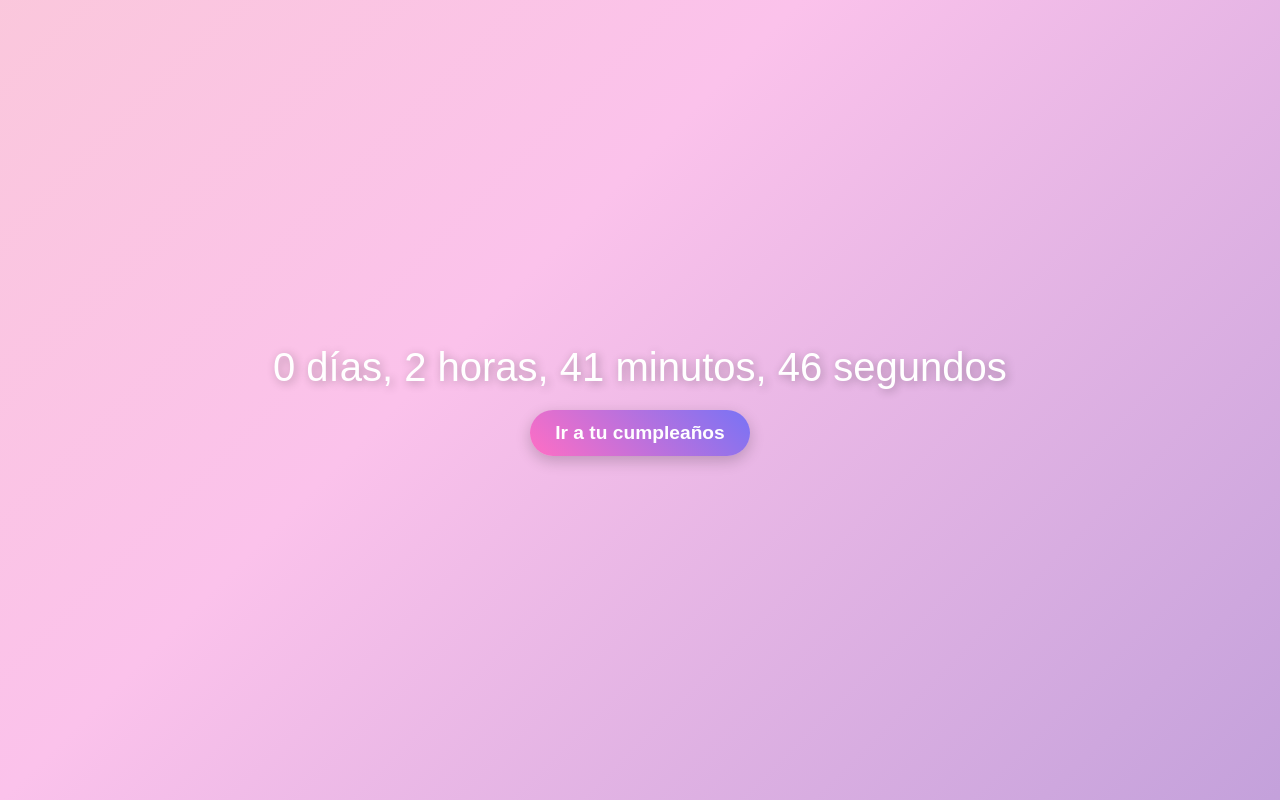
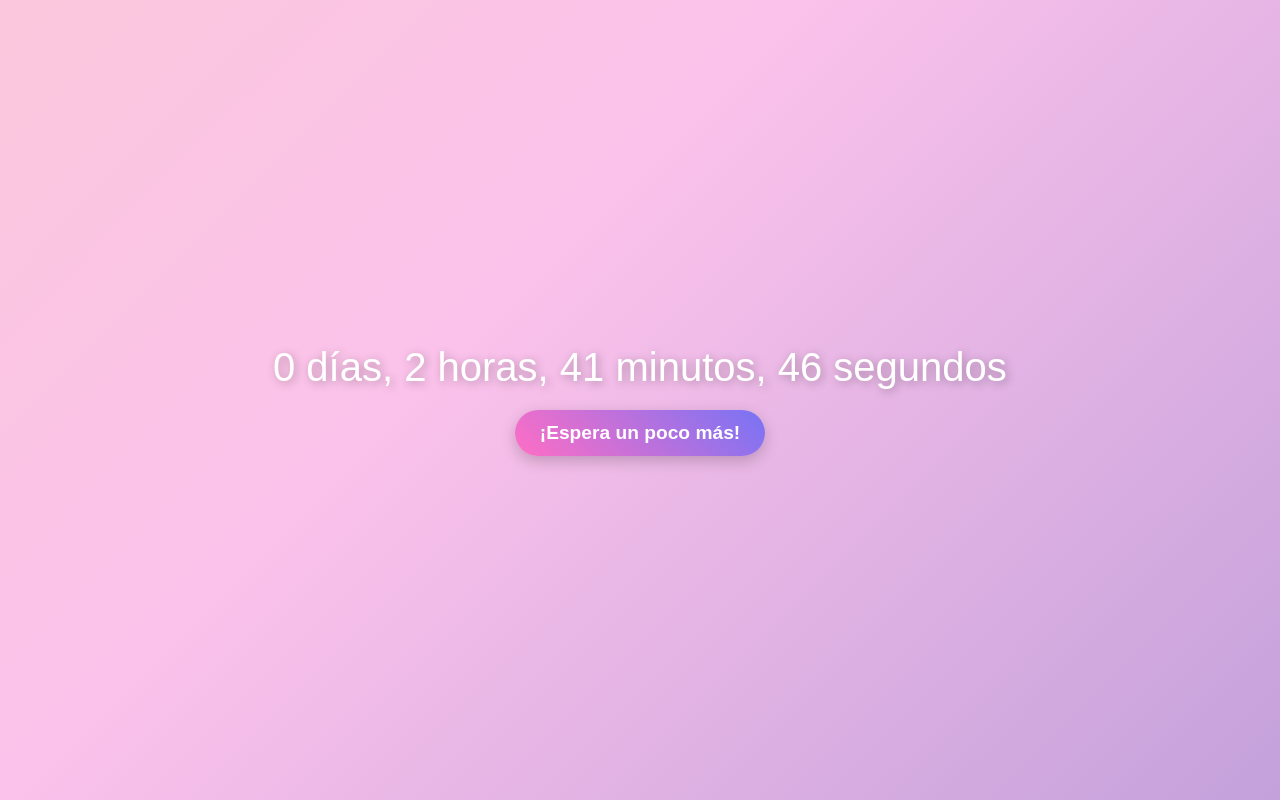
Before and after one commit to anthony-97/cumpleArlethe, a website: page index.html in a window 1280 px wide. Drawn offline with Linux system fonts and the light colour scheme.

Commit message:
subiendo ultima vez, esta vez si

```diff
--- a/index.html
+++ b/index.html
@@ -12,7 +12,7 @@
   <div class="countdown" id="countdown">
     Cargando cuenta regresiva...
   </div>
-  <button id="birthdayButton" disabled>Ir a tu cumpleaños</button>
+  <button id="birthdayButton" disabled></button>
 </body>
 <script type="application/javascript" src="script/main.js"></script>
 </html>
--- a/script/main.js
+++ b/script/main.js
@@ -329,14 +329,15 @@ function updateCountdown() {
   if (timeDifference <= 0) {
     countdownElement.textContent = "¡Ya es tu cumple!";
     birthdayButton.disabled = false;
+    birthdayButton.innerText = "¡Festejar ahora!";
   } else {
     const days = Math.floor(timeDifference / (1000 * 60 * 60 * 24));
     const hours = Math.floor((timeDifference % (1000 * 60 * 60 * 24)) / (1000 * 60 * 60));
     const minutes = Math.floor((timeDifference % (1000 * 60 * 60)) / (1000 * 60));
     const seconds = Math.floor((timeDifference % (1000 * 60)) / 1000);
-
     countdownElement.textContent = `${days} días, ${hours} horas, ${minutes} minutos, ${seconds} segundos`;
     birthdayButton.disabled = false;
+    birthdayButton.innerText = "¡Espera un poco más!"; // Texto del botón mientras espera
   }
 }
 
```
